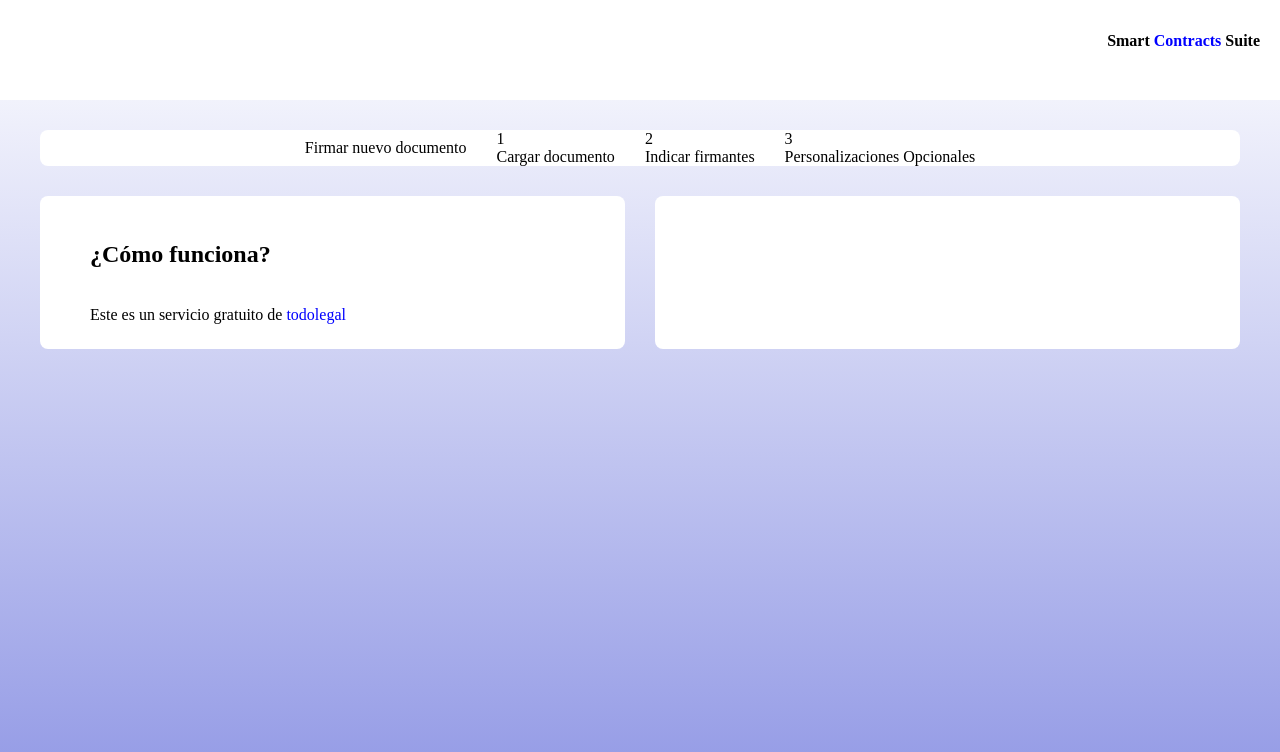
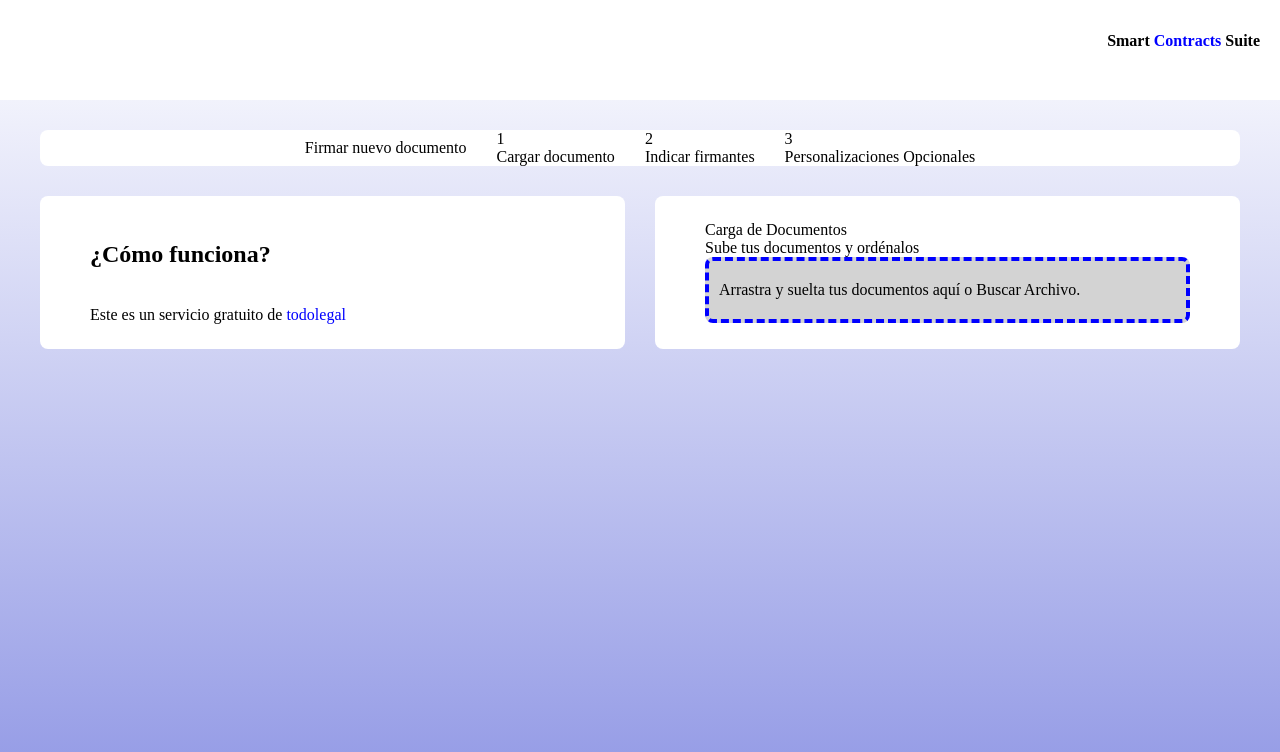
Before and after one commit to dkg-0717/todo-legal, a Vue app: page / in a window 1280 px wide. Shown: the top 752 px of the page. Built offline with nearby package versions, Linux system fonts and the light colour scheme.

Commit message:
Se comenzó a construir fileupload

```diff
--- /dev/null
+++ b/src/assets/css/fileupload.css
@@ -0,0 +1,8 @@
+.fileupload_container {
+  padding: 20px 10px;
+  background: lightgray;
+  display: flex;
+  border-radius: 8px;
+  flex-direction: column;
+  border: 4px dashed blue;
+}
--- /dev/null
+++ b/src/components/Stepper/FileUpload/FileUpload.vue
@@ -0,0 +1,9 @@
+<template>
+  <section class="fileupload_container">
+    <p>Arrastra y suelta tus documentos aquí o Buscar Archivo.</p>
+  </section>
+</template>
+
+<style>
+@import url('../../../assets/css/fileupload.css');
+</style>
--- a/src/components/Stepper/steps/StepOne.vue
+++ b/src/components/Stepper/steps/StepOne.vue
@@ -6,9 +6,16 @@
       <p>Este es un servicio gratuito de <span class="txt-blue">todolegal</span></p>
     </section>
     <section class="section">
+      <p>Carga de Documentos</p>
+      <p>Sube tus documentos y ordénalos</p>
+      <FileUpload />
     </section>
   </main>
 </template>
+
+<script setup>
+import FileUpload from '../FileUpload/FileUpload.vue'
+</script>
 
 <style scoped>
 .step-1 {
```
